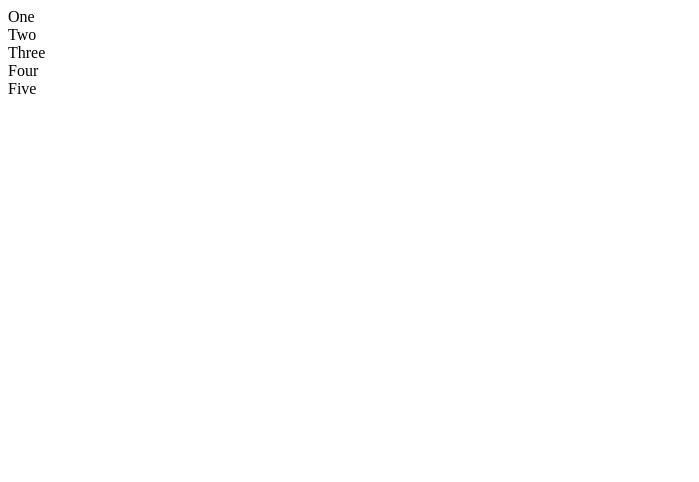
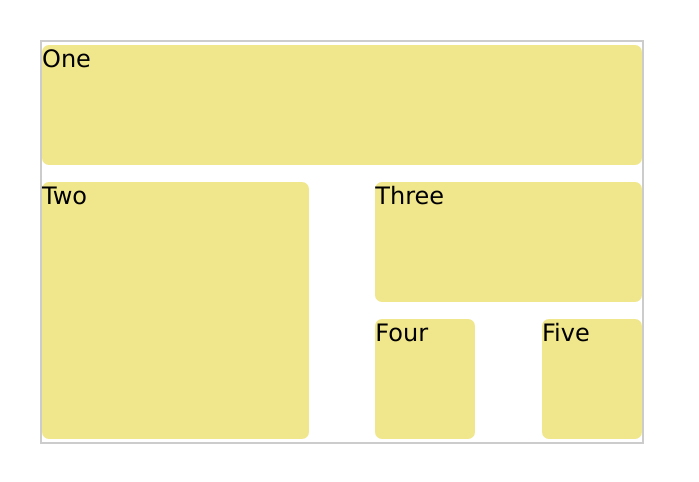
Before and after one commit to goranOlson/grid-three, a plain HTML site: page index.html in a window 1280 px wide. Shown: the whole page, without its empty margins (0-699 px from the left). Drawn offline with Linux system fonts and the light colour scheme.

Commit message:
added grids

```diff
--- a/index.html
+++ b/index.html
@@ -4,6 +4,7 @@
     <meta charset="UTF-8">
     <meta name="viewport" content="width=device-width, initial-scale=1.0">
     <title>Grid Three</title>
+    <link rel="stylesheet" href="styles.css">
 </head>
 <body>
     <div class="wrapper">
--- a/styles.css
+++ b/styles.css
@@ -0,0 +1,35 @@
+html {
+    margin: 0;
+    box-sizing: border-box;
+}
+body  {
+    margin: 40px;
+    font-family: Verdana, Geneva, Tahoma, sans-serif;
+}
+
+.wrapper {
+    width: 600px;
+    height: 400px;
+    margin: 0 0 20px 0;
+    border: 2px solid #ccc;
+    /* background-color: #aaa; */
+    display: grid;
+    gap: 10px;
+    grid-template-columns: repeat(4, 100px);
+    grid-template-rows: repeat(3, 120px);
+    align-content: space-around;
+    justify-content: space-between;
+}
+
+.box {
+    background-color: khaki;
+    border-radius: 7px;
+    font-size: 150%;
+}
+
+.item1 { grid-column: 1 / 5; }
+.item2 {
+    grid-column: 1 / 3;
+    grid-row: 2 / 4;
+}
+.item3 { grid-column: 3 / 5; }
```
